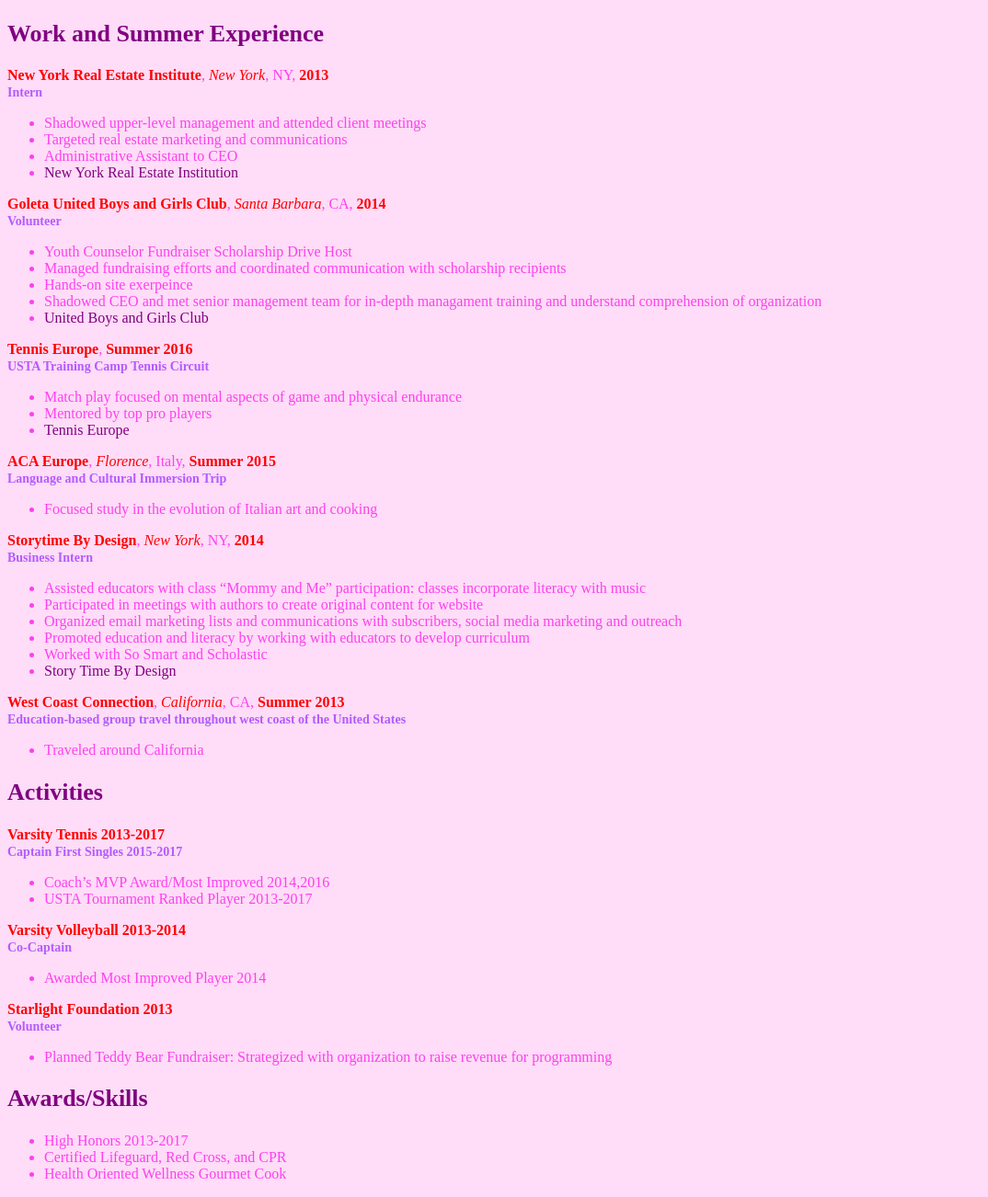
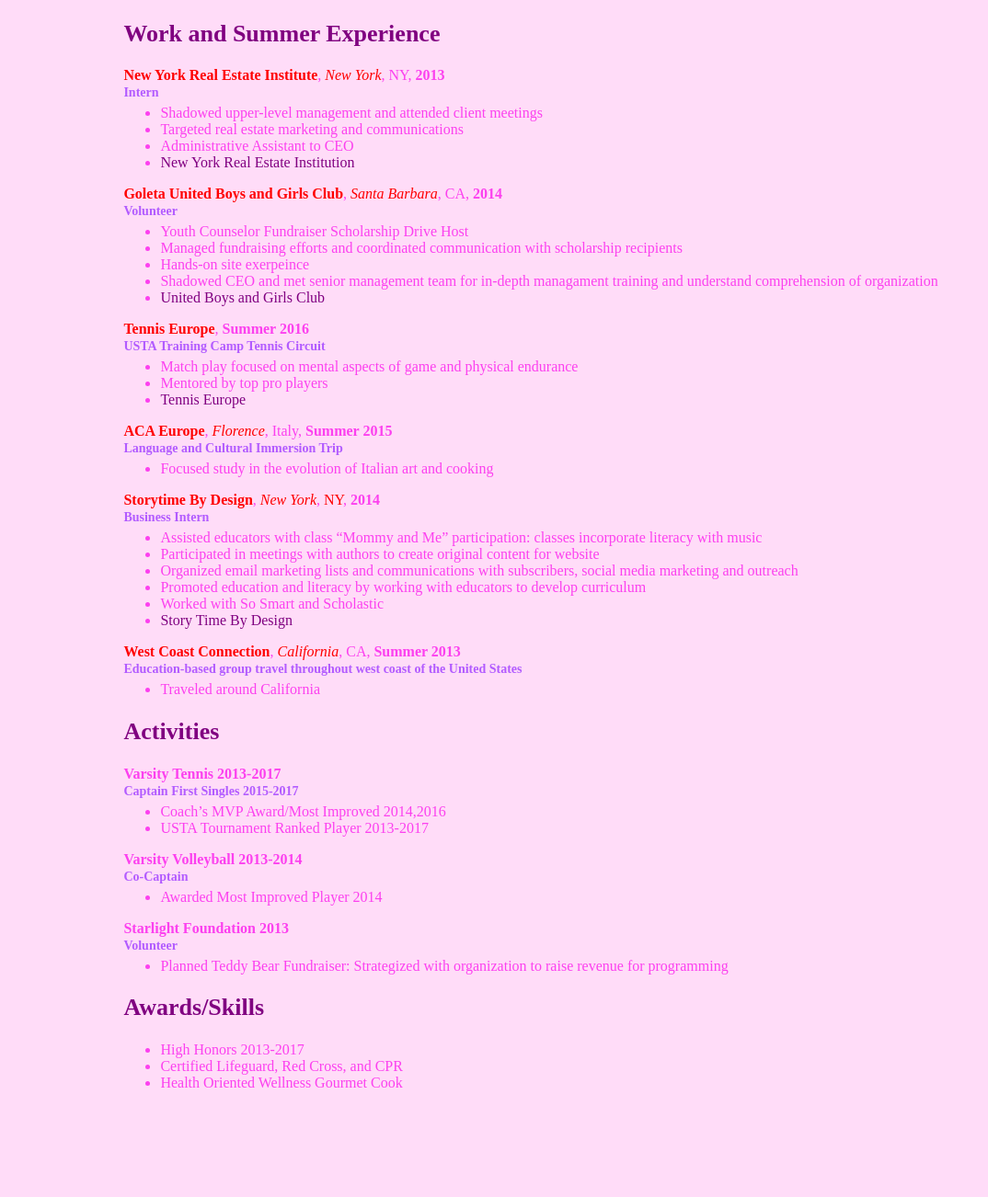
Before and after one commit to ashleycosette/weblab, a PHP site: page /homework/cssresume in a window 1280 px wide. Shown: the part 158-1460 px from the top of the page at 92% size, without its empty margins (0-1074 px from the left). After the commit the page ends 1341 px from the top, so only its background shows below. Run offline with PHP 8.4, Linux system fonts and the light colour scheme.

Commit message:
edited css resume

```diff
--- a/homework/cssresume/css/master.css
+++ b/homework/cssresume/css/master.css
@@ -3,12 +3,14 @@
   color: rgb(252, 64, 239);
 }
 
-h1 {
+#name {
   color: purple;
   text-align: center;
   font-family: 'Raleway';
   font-size: 42px;
 }
+
+
 
 address {
   color: rgb(252, 64, 239);
@@ -31,8 +33,21 @@
   font-size: 26px;
 }
 
-strong {
+ul {
+  margin-top: 5px;
+}
+
+.company, .state {
   color: red;
+}
+
+.company {
+  font-weight: bold;
+}
+
+.container {
+  width: 80%;
+  margin: auto;
 }
 
 em {
--- a/homework/cssresume/index.html
+++ b/homework/cssresume/index.html
@@ -7,17 +7,17 @@
   </head>
   <body>
     <header>
-      <h1>Ashley Levine</h1>
+      <h1 id="name">Ashley Levine</h1>
       <address>
         87th and third<br>
         New York, NY 11280<br>
         <a href="mailto:acl133@miami.edu">acl133@miami.edu</a>
       </address>
     </header>
-    <main>
+    <main class="container">
       <h2>Work and Summer Experience</h2>
 
-<strong>New York Real Estate Institute</strong>, <em>New York</em>, NY, <strong>2013</strong><br>
+<strong class="company">New York Real Estate Institute</strong>, <em>New York</em>, NY, <strong>2013</strong><br>
 <b>Intern</b>
 <ul>
     <li>Shadowed upper-level management and attended client meetings</li>
@@ -26,7 +26,7 @@
     <li><a href="http://www.nyrei.com" target="_blank">New York Real Estate Institution</a></li>
 </ul>
 
-<strong>Goleta United Boys and Girls Club</strong>, <em>Santa Barbara</em>, CA, <strong>2014</strong><br>
+<strong  class="company">Goleta United Boys and Girls Club</strong>, <em>Santa Barbara</em>, CA, <strong>2014</strong><br>
 <b>Volunteer</b>
 <ul>
   <li>Youth Counselor Fundraiser Scholarship Drive Host</li>
@@ -36,7 +36,7 @@
   <li><a href="http://www.unitedbg.org" target="_blank">United Boys and Girls Club</a></li>
 </ul>
 
-<strong>Tennis Europe</strong>, <strong>Summer 2016</strong><br>
+<strong  class="company">Tennis Europe</strong>, <strong>Summer 2016</strong><br>
 <b>USTA Training Camp Tennis Circuit</b>
 <ul>
   <li>Match play focused on mental aspects of game and physical endurance</li>
@@ -44,13 +44,13 @@
   <li><a href="http://tenniseurope.com/" target="_blank">Tennis Europe</a></li>
 </ul>
 
-<strong>ACA Europe</strong>, <em>Florence</em>, Italy, <strong>Summer 2015</strong><br>
+<strong  class="company">ACA Europe</strong>, <em>Florence</em>, Italy, <strong>Summer 2015</strong><br>
 <b>Language and Cultural Immersion Trip</b>
 <ul>
   <li>Focused study in the evolution of Italian art and cooking</li>
 </ul>
 
-<strong>Storytime By Design</strong>, <em>New York</em>, NY, <strong>2014</strong><br>
+<strong class="company">Storytime By Design</strong>, <em>New York</em>, <span class="state">NY</span>, <strong>2014</strong><br>
 <b>Business Intern</b>
 <ul>
   <li>Assisted educators with class “Mommy and Me” participation: classes incorporate literacy with music</li>
@@ -61,7 +61,7 @@
   <li><a href="http://storytimebydesign.com/Home.html	" target="_blank">Story Time By Design</a></li>
 </ul>
 
-<strong>West Coast Connection</strong>, <em>California</em>, CA, <strong>Summer 2013</strong><br>
+<strong class="company">West Coast Connection</strong>, <em>California</em>, CA, <strong>Summer 2013</strong><br>
 <b>Education-based group travel throughout west coast of the United States</b>
 <ul>
   <li>Traveled around California</li>
```
